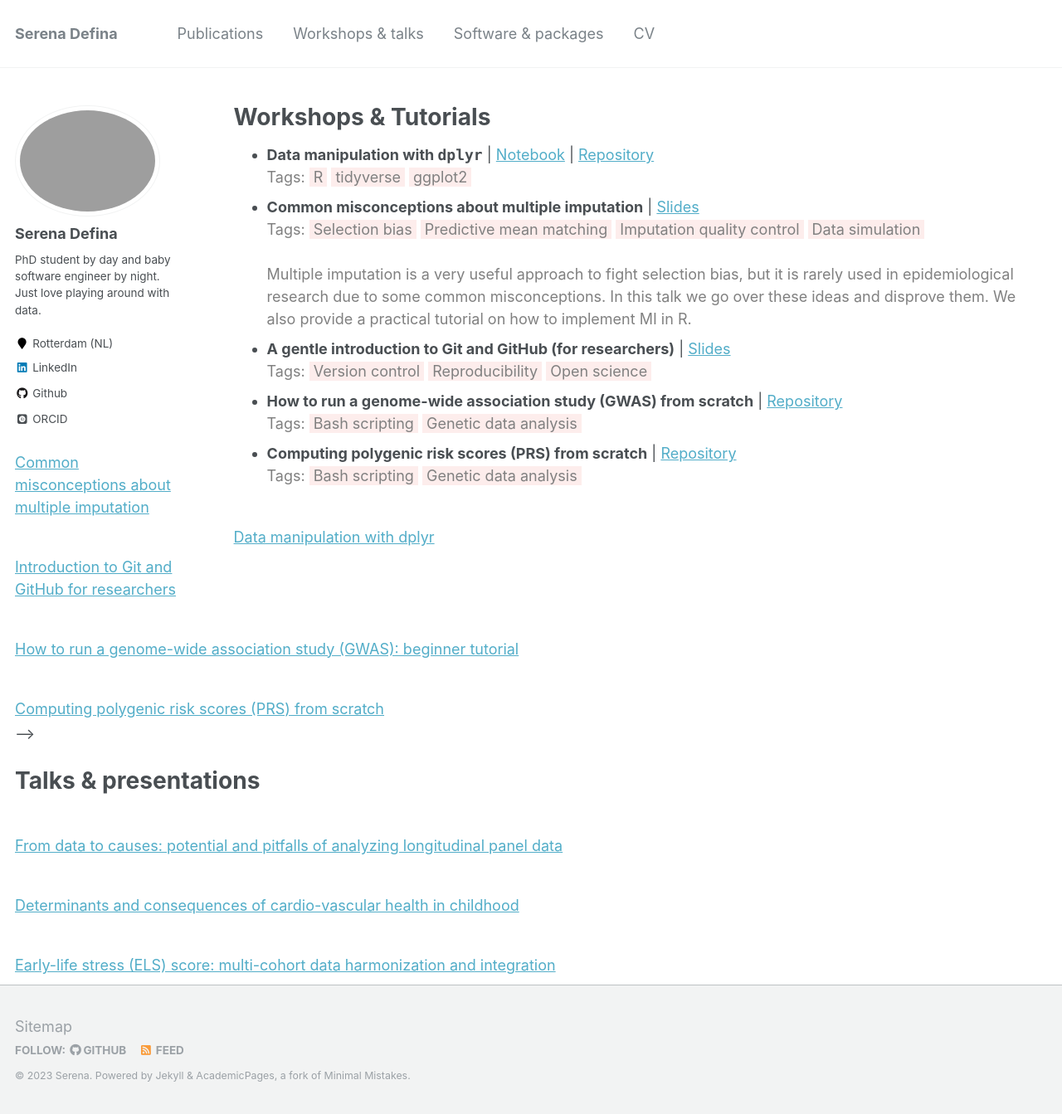
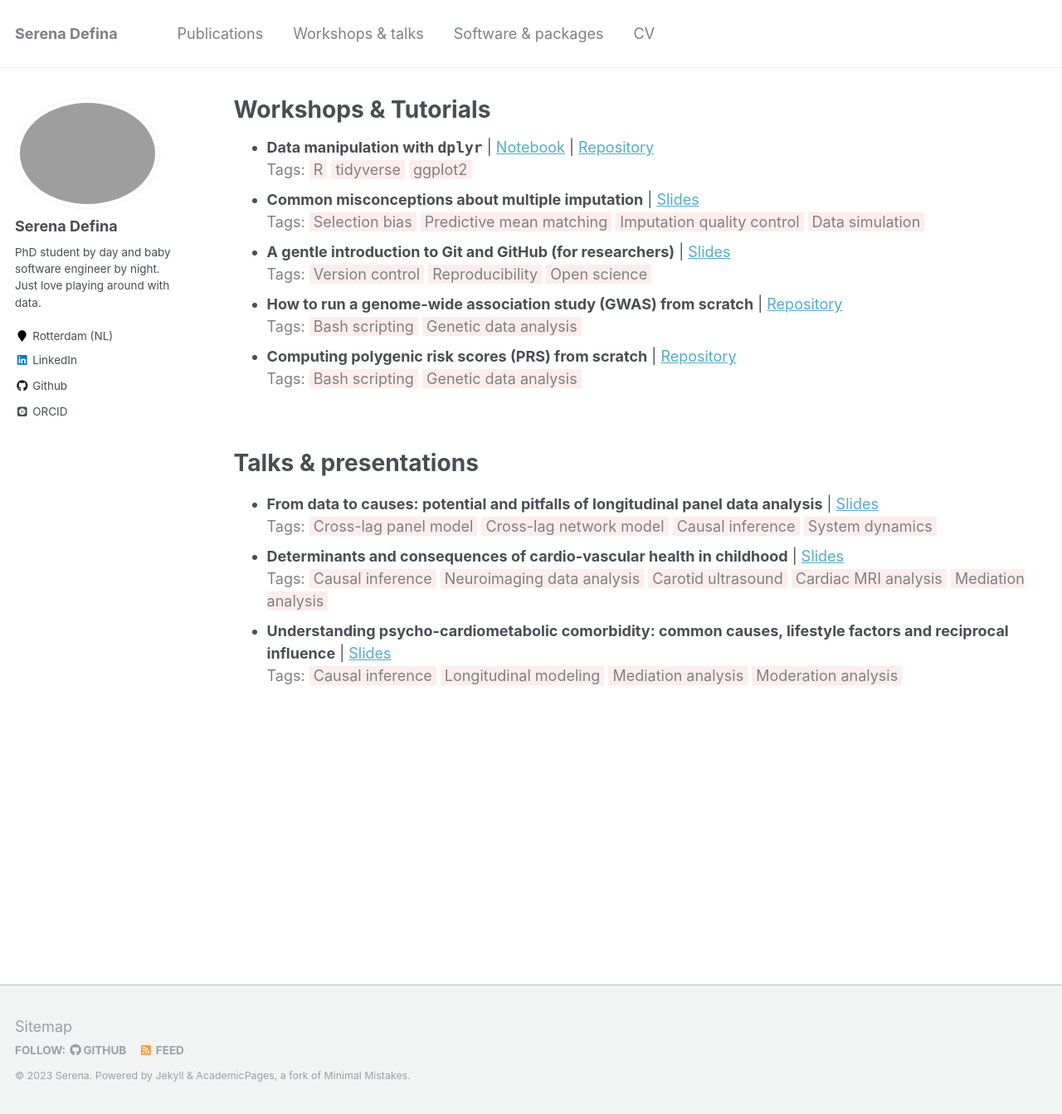
Before and after one commit to SereDef/seredef.github.io, a Jekyll site: the page built from _pages/talks.html, in a window 1280 px wide and 1343 px high. Shown: the whole window at 83% size. Built offline with Jekyll 4.4.1, drawn with Linux system fonts in a browser that asks for light colours; some web fonts are replaced.

Commit message:
add talks

```diff
--- a/_includes/archive-single.html
+++ b/_includes/archive-single.html
@@ -79,7 +79,7 @@
             <mark style="padding:1px 5px; background-color:#fdedec; color:grey">{{tag}}</mark>
           {% endfor %}
         </p>
-      {% endif %}
+      {% endif %} -->
 
     <!--Software main page -->
     {% elsif post.collection == 'software' or post.collection == 'packages' %}
--- a/_pages/talks.html
+++ b/_pages/talks.html
@@ -4,7 +4,6 @@ title: "Workshops & Tutorials"
 permalink: /talks/
 author_profile: true
 ---
-
 <ul>
   <li><b>Data manipulation with <code>dplyr</code></b>
     | <a href="/files/dplyr_tutorial.html" target="_blank">Notebook</a>
@@ -22,10 +21,11 @@ author_profile: true
     <mark style="padding:1px 5px; background-color:#fdedec; color:grey"> Selection bias</mark>
     <mark style="padding:1px 5px; background-color:#fdedec; color:grey"> Predictive mean matching</mark>
     <mark style="padding:1px 5px; background-color:#fdedec; color:grey"> Imputation quality control</mark>
-    <mark style="padding:1px 5px; background-color:#fdedec; color:grey"> Data simulation</mark><br><br>
+    <mark style="padding:1px 5px; background-color:#fdedec; color:grey"> Data simulation</mark>
+    <!-- <br><br>
     <mark style="padding:1px 0px; background-color:#ffffff; color:grey"> Multiple imputation is a very useful approach to
       fight selection bias, but it is rarely used in epidemiological research due to some common misconceptions. In this
-      talk we go over these ideas and disprove them. We also provide a practical tutorial on how to implement MI in R. </mark>
+      talk we go over these ideas and disprove them. We also provide a practical tutorial on how to implement MI in R. </mark> -->
   </li>
   <li><b>A gentle introduction to Git and GitHub (for researchers)</b>
     | <a href="/files/intro_Git_Github.pdf" target="_blank">Slides</a>
@@ -51,18 +51,39 @@ author_profile: true
   </li>
 </ul>
 
-<!--
-{% for post in site.tutorials reversed %}
-  {% include archive-single.html %}
-{% endfor %}
--->
-
 <br>
 <br>
 <h1>
   Talks & presentations
 </h1>
 
-{% for post in site.talks reversed %}
-  {% include archive-single.html %}
-{% endfor %}
+<ul>
+  <li><b>From data to causes: potential and pitfalls of longitudinal panel data analysis</b>
+    | <a href="/files/panel_data_analysis.pdf" target="_blank">Slides</a>
+    <br>
+    <mark style="padding:1px 0px; background-color:#ffffff; color:grey"> Tags: </mark>
+    <mark style="padding:1px 5px; background-color:#fdedec; color:grey"> Cross-lag panel model</mark>
+    <mark style="padding:1px 5px; background-color:#fdedec; color:grey"> Cross-lag network model</mark>
+    <mark style="padding:1px 5px; background-color:#fdedec; color:grey"> Causal inference</mark>
+    <mark style="padding:1px 5px; background-color:#fdedec; color:grey"> System dynamics</mark>
+  </li>
+  <li><b>Determinants and consequences of cardio-vascular health in childhood</b>
+    | <a href="/files/cardiovascular_health_childhood.pdf" target="_blank">Slides</a>
+    <br>
+    <mark style="padding:1px 0px; background-color:#ffffff; color:grey"> Tags: </mark>
+    <mark style="padding:1px 5px; background-color:#fdedec; color:grey"> Causal inference</mark>
+    <mark style="padding:1px 5px; background-color:#fdedec; color:grey"> Neuroimaging data analysis</mark>
+    <mark style="padding:1px 5px; background-color:#fdedec; color:grey"> Carotid ultrasound</mark>
+    <mark style="padding:1px 5px; background-color:#fdedec; color:grey"> Cardiac MRI analysis</mark>
+    <mark style="padding:1px 5px; background-color:#fdedec; color:grey"> Mediation analysis</mark>
+  </li>
+  <li><b>Understanding psycho-cardiometabolic comorbidity: common causes, lifestyle factors and reciprocal influence</b>
+    | <a href="/files/ELS_comorbidity.pdf" target="_blank">Slides</a>
+    <br>
+    <mark style="padding:1px 0px; background-color:#ffffff; color:grey"> Tags: </mark>
+    <mark style="padding:1px 5px; background-color:#fdedec; color:grey"> Causal inference</mark>
+    <mark style="padding:1px 5px; background-color:#fdedec; color:grey"> Longitudinal modeling</mark>
+    <mark style="padding:1px 5px; background-color:#fdedec; color:grey"> Mediation analysis</mark>
+    <mark style="padding:1px 5px; background-color:#fdedec; color:grey"> Moderation analysis</mark>
+  </li>
+</ul>
--- a/_tutorials/4.multiple-imputation-workshop.md
+++ /dev/null
@@ -1,15 +0,0 @@
----
-title: "Common misconceptions about multiple imputation"
-collection: tutorial
-permalink: /talks/2021-02-11-multiple-imputation-talk
-date: 2021-02-11
-tag_list:
-    - Selection bias
-    - Multiple imputation
-    - Data simulation
-    - Parallel processing
-    - Predictive mean matching
-    - Random-forest algorithm
-location: "Rotterdam, NL"
-slides_link: ''
----
```
Also changed, not shown: other parts of _includes/archive-single.html (+1 -1 lines), _tutorials/1.PRS-tutorial.md (deleted, +0 -10 lines), _tutorials/2.GWAS-tutorial.md (deleted, +0 -10 lines), _tutorials/3.intro-to-git-github-workshop.md (deleted, +0 -15 lines), _tutorials/5.dplyr-tutorial.md (deleted, +0 -10 lines), 3 other files.
